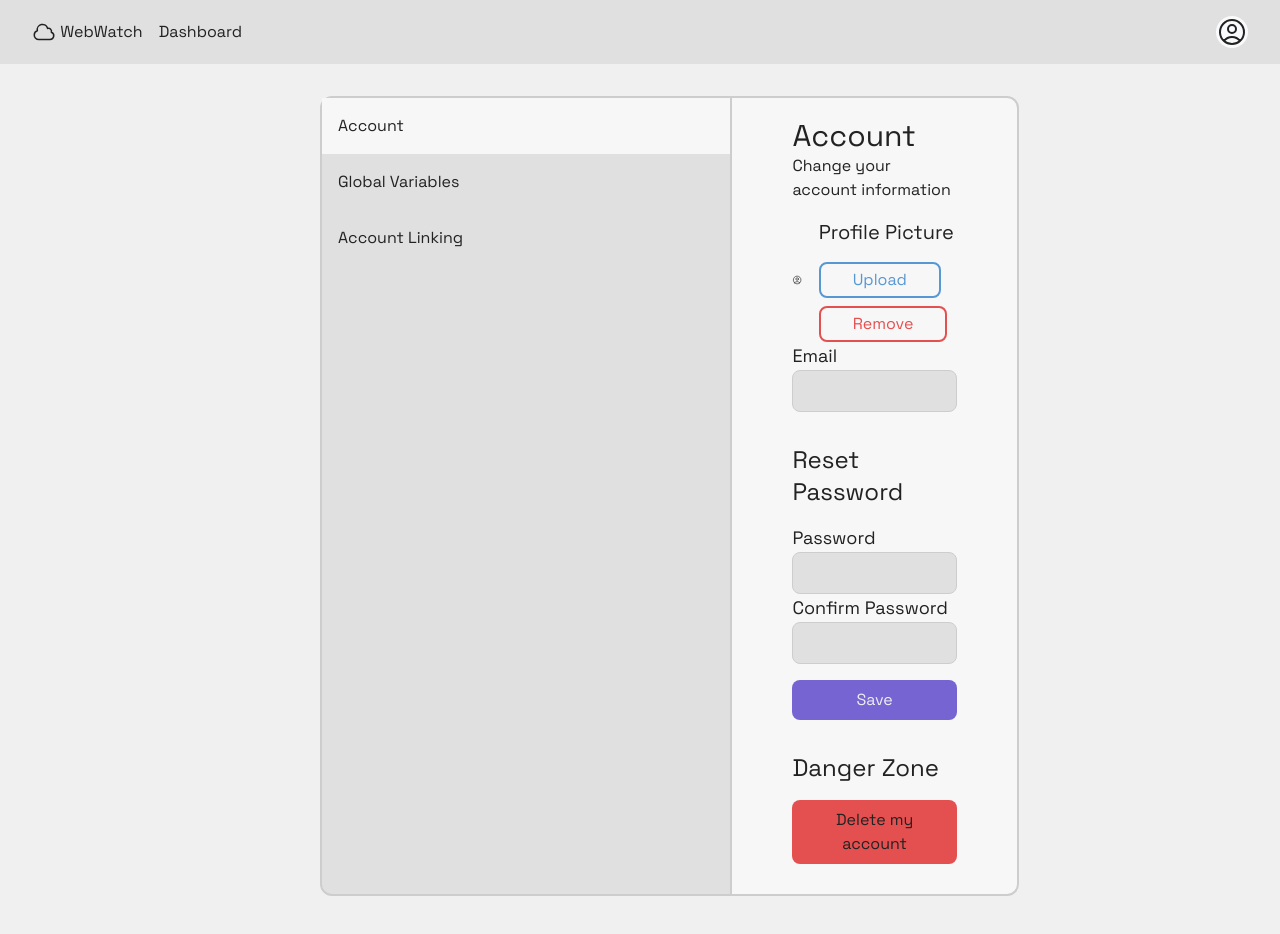
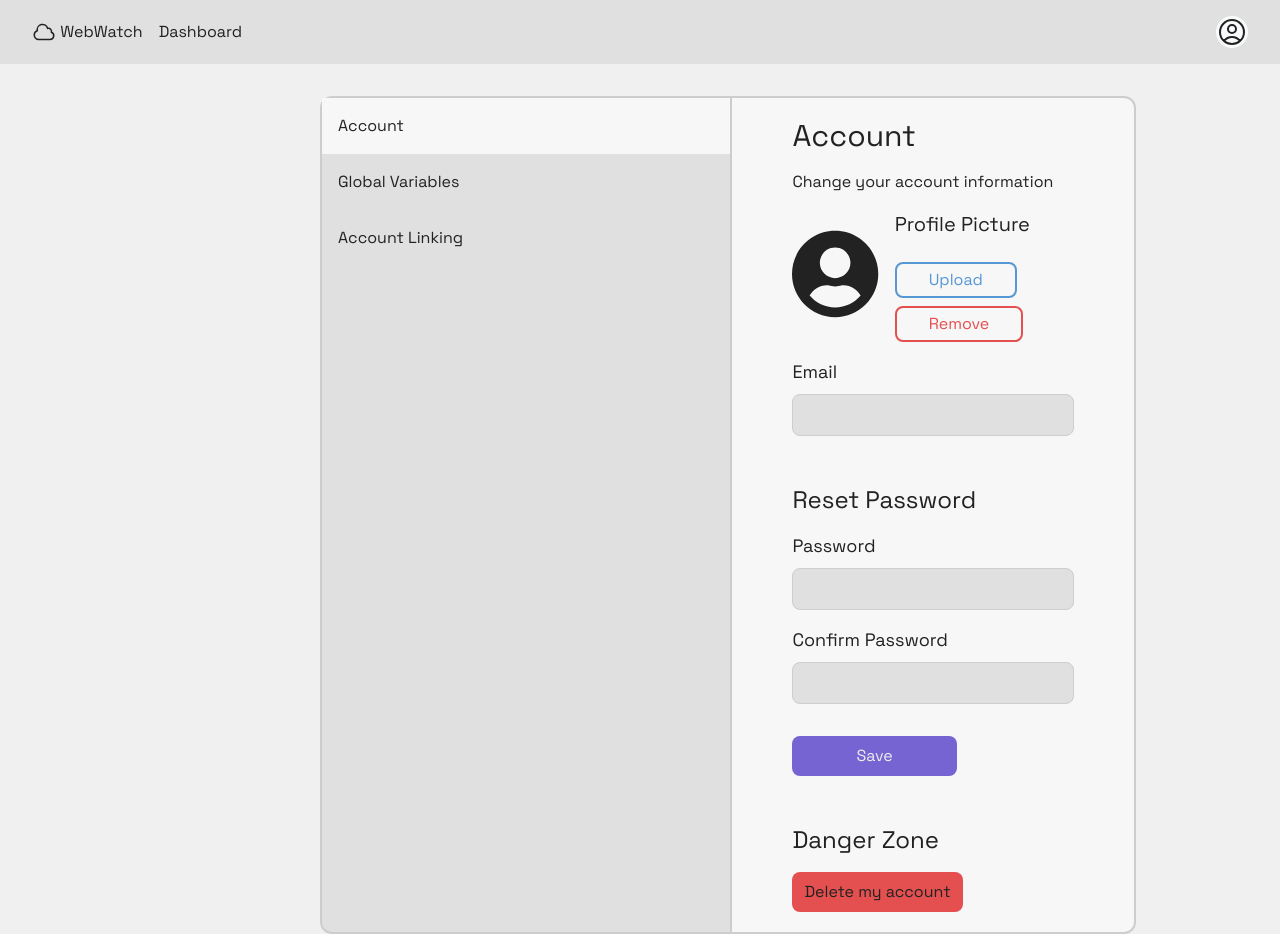
Before and after one commit to Fa24-CSE115A-CaaS/WebWatch, a React (Vite) app in the folder frontend/: page /settings in a window 1280 px wide. Before the commit the page ends 896 px from the top, so only its background shows below. Built offline with nearby package versions, Linux system fonts and the light colour scheme.

Commit message:
Replace svg with React icon and make spacing more consistent

```diff
--- a/frontend/src/pages/Settings.tsx
+++ b/frontend/src/pages/Settings.tsx
@@ -1,4 +1,5 @@
 import React, { useState } from 'react';
+import { FaUserCircle } from 'react-icons/fa'; // Add this import
 
 const Settings = () => {
   const [activeTab, setActiveTab] = useState('vertical-tab-1');
@@ -57,25 +58,12 @@ const Settings = () => {
           <div className="m-5 px-10">
             {activeTab === 'vertical-tab-1' && (
               <>
-                <h1 className="text-3xl">Account</h1>
-                <p>Change your account information</p>
-                <div className="mt-4 flex">
-                  <svg
-                    xmlns="http://www.w3.org/2000/svg"
-                    fill="none"
-                    viewBox="0 0 24 24"
-                    stroke-width="1.5"
-                    stroke="currentColor"
-                    className="max-h-40 w-auto rounded-full"
-                  >
-                    <path
-                      stroke-linecap="round"
-                      stroke-linejoin="round"
-                      d="M17.982 18.725A7.488 7.488 0 0 0 12 15.75a7.488 7.488 0 0 0-5.982 2.975m11.963 0a9 9 0 1 0-11.963 0m11.963 0A8.966 8.966 0 0 1 12 21a8.966 8.966 0 0 1-5.982-2.275M15 9.75a3 3 0 1 1-6 0 3 3 0 0 1 6 0Z"
-                    />
-                  </svg>
+                <h1 className="text-3xl mb-4">Account</h1>
+                <p className="mb-4">Change your account information</p>
+                <div className="mt-4 flex pb-4">
+                  <FaUserCircle className="max-h-40 w-auto rounded-full text-9xl" />
                   <div className="my-auto ml-4">
-                    <h2 className="text-xl">Profile Picture</h2>
+                    <h2 className="text-xl mb-2">Profile Picture</h2>
                     <button className="mr-4 mt-4 px-8 rounded-lg border-info border-solid border-2 text-info p-1 text-base">
                       Upload
                     </button>
@@ -84,28 +72,28 @@ const Settings = () => {
                     </button>
                   </div>
                 </div>
-                <form>
-                  <label className="text-lg">Email</label>
+                <form className="pb-4">
+                  <label className="text-lg mb-2 block">Email</label>
                   <input
                     type="email"
-                    className="w-full rounded-lg border border-border bg-secondary p-2 outline-none"
+                    className="w-full rounded-lg border border-border bg-secondary p-2 outline-none mb-4"
                   />
-                  <h2 className="text-2xl my-8 mb-4 mt-100">Reset Password</h2>
-                  <label className="text-lg">Password</label>
+                  <h2 className="text-2xl my-8 mb-4">Reset Password</h2>
+                  <label className="text-lg mb-2 block">Password</label>
                   <input
                     type="password"
-                    className="w-full rounded-lg border border-border bg-secondary p-2 outline-none"
+                    className="w-full rounded-lg border border-border bg-secondary p-2 outline-none mb-4"
                   />
-                  <label className="text-lg">Confirm Password</label>
+                  <label className="text-lg mb-2 block">Confirm Password</label>
                   <input
                     type="password"
-                    className="w-full rounded-lg border border-border bg-secondary p-2 outline-none"
+                    className="w-full rounded-lg border border-border bg-secondary p-2 outline-none mb-4"
                   />
-                  <button className="mt-4 rounded-lg bg-accent p-2 px-16 text-text-contrast hover:bg-accent-hover ">
+                  <button className="mt-4 rounded-lg bg-accent p-2 px-16 text-text-contrast hover:bg-accent-hover">
                     Save
                   </button>
                 </form>
-                <h2 className="text-2xl my-8 mb-4 mt-100">Danger Zone</h2>
+                <h2 className="text-2xl my-8 mb-4">Danger Zone</h2>
                 <button className="rounded-lg bg-error px-3 py-2">
                   Delete my account
                 </button>
@@ -113,14 +101,14 @@ const Settings = () => {
             )}
             {activeTab === 'vertical-tab-2' && (
               <>
-                <h1 className="text-3xl">Global Variables</h1>
+                <h1 className="text-3xl mb-4">Global Variables</h1>
                 <p>Manage your global variables here.</p>
                 {/* Add your global variables form or content here */}
               </>
             )}
             {activeTab === 'vertical-tab-3' && (
               <>
-                <h1 className="text-3xl">Account Linking</h1>
+                <h1 className="text-3xl mb-4">Account Linking</h1>
                 <p>Link your account with other services.</p>
                 {/* Add your account linking form or content here */}
               </>
```
